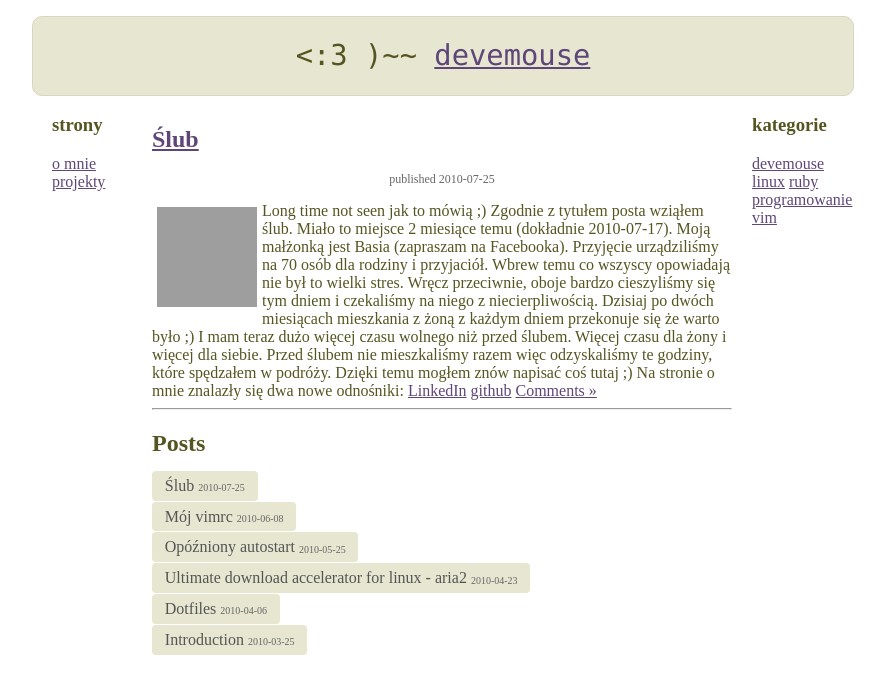
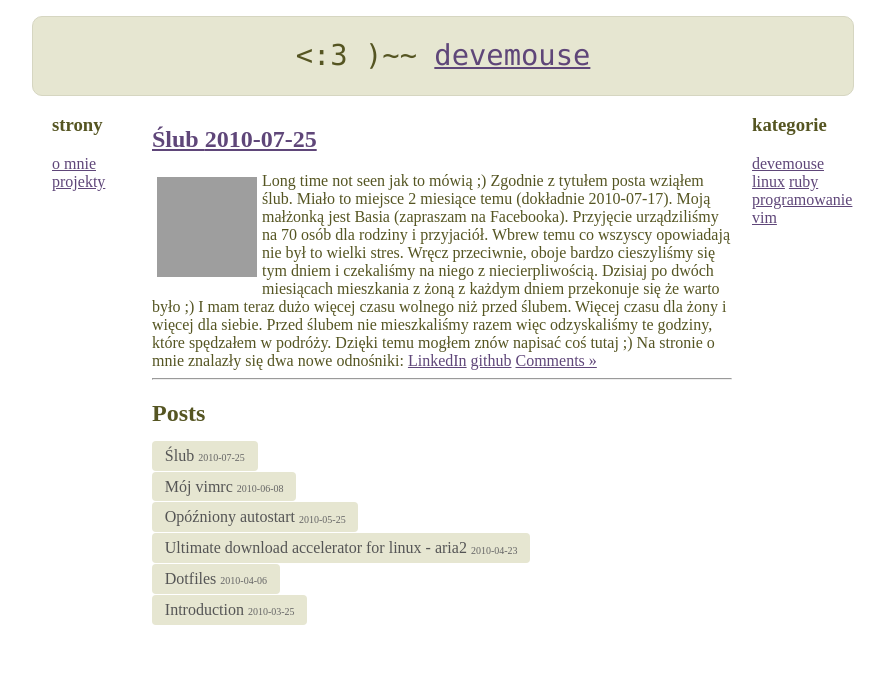
Before and after one commit to devemouse/devemouse.github.com, a Jekyll site: the page built from index.html, in a window 1280 px wide, cut to the strip 0-694 px from the top of the page. Shown: the whole strip, without its empty margins (198-1083 px from the left). Built offline with Jekyll 4.4.1, drawn with Linux system fonts in a browser that asks for light colours; Markdown is read by kramdown in place of the engine named in the settings; grey boxes are pictures that could not be loaded.

Commit message:
preparing for post title modyfing

```diff
--- a/index.html
+++ b/index.html
@@ -5,8 +5,10 @@ title: devemouse blog
 
 {% assign first_post = site.posts.first %}
 <div id="post">
-   <h2><a href="{{ first_post.url }}">{{ first_post.title }}</a></h2>
-   <div id="date">published {{ first_post.date | date: "%Y-%m-%d" }} </div>
+   <div class="post_title">
+      <h2><a href="{{ first_post.url }}">{{ first_post.title }} <time datetime="{{ first_post.date |
+            date: "%Y-%m-%d" }}" pubdate>{{ first_post.date | date: "%Y-%m-%d" }}</time></a></h2>
+   </div>
    {{ first_post.content }}
    <a id="more" href="{{ first_post.url }}#disqus">Comments &raquo;</a>
 </div>
```
